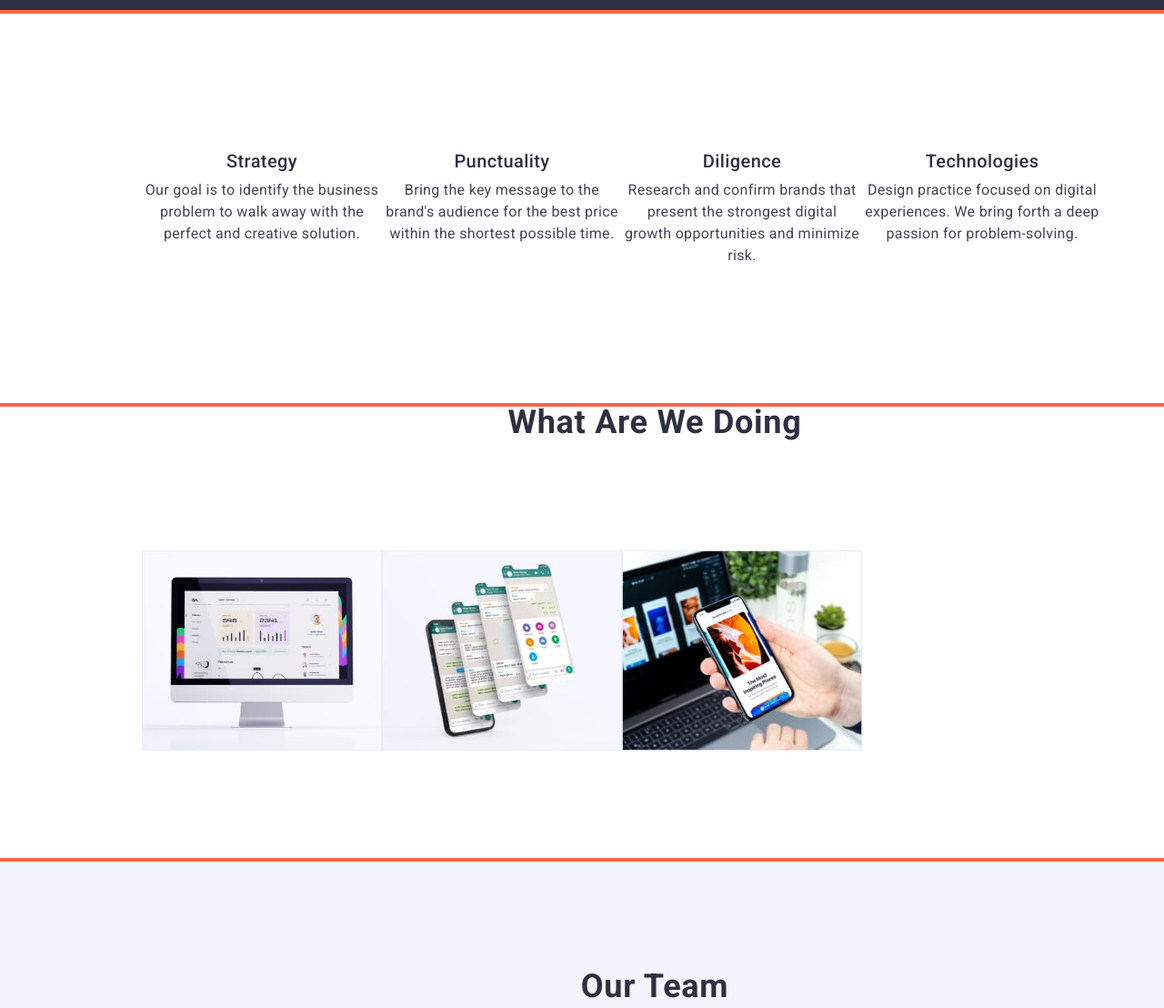
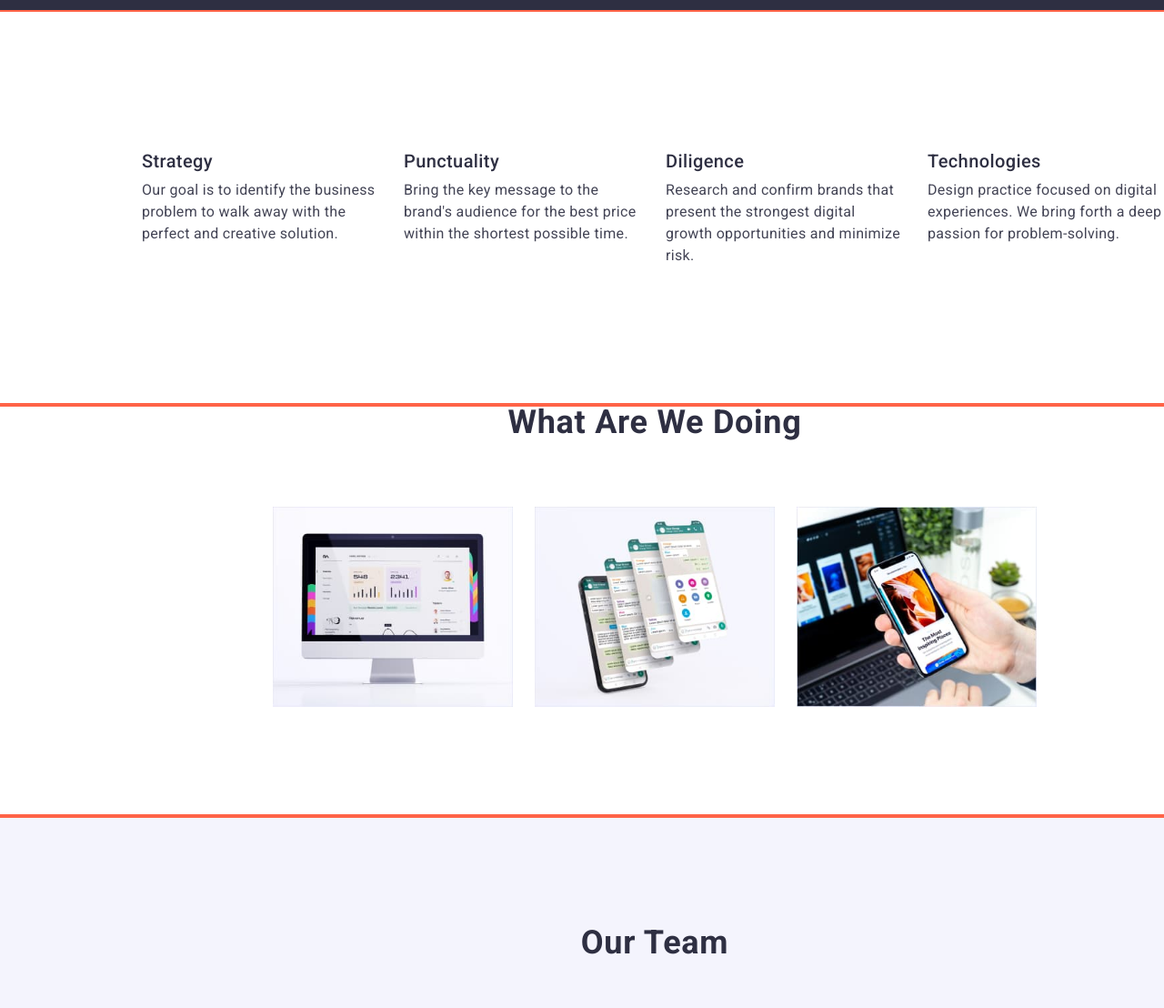
Before and after one commit to demadc/goit-markup-hw-03, a plain HTML site: page index.html in a window 1280 px wide. Shown: the part 660-1768 px from the top of the page at 91% size. Drawn offline with nearby package versions, Linux system fonts and the light colour scheme.

Commit message:
final studio

```diff
--- a/CSS/styles.css
+++ b/CSS/styles.css
@@ -54,8 +54,6 @@ img {
 	width: 1440px;
 	background: var(--white-text-color);
 	border-bottom: 1px solid var(--accent);
-
-	outline: 1px solid tomato;
 }
 
 .header-logo {
@@ -132,8 +130,6 @@ img {
 	height: 600px;
 
 	background-color: var(--dark);
-
-	outline: 2px solid tomato;
 }
 
 .hero-title {
@@ -195,27 +191,34 @@ img {
 
 .section-list.first {
 	display: flex;
+	justify-content: space-between;
 	padding: 120px 156px;
 }
-.first > .section-item {
-	width: calc((100%-72) / 4);
+.advantage .caption {
+	display: block;
+	text-align: left;
 }
+.advantage .caption-text {
+	display: block;
+	text-align: left;
+}
+
 .section-list.second {
 	display: flex;
-	padding: 120px 156px;
+	justify-content: center;
+	gap: 24px;
+	padding-top: 72px;
+	padding-left: 156px;
+	padding-right: 156px;
+	padding-bottom: 120px;
 }
-.second > .section-item {
-	width: calc((100%-48) / 3);
-}
+
 .section-list.third {
 	display: flex;
 	gap: 24px;
 	padding-left: 156px;
 	padding-right: 156px;
 	padding-bottom: 120px;
-}
-.third > .section-item {
-	width: calc((100%-72) / 4);
 }
 
 .section.team {
@@ -314,7 +317,6 @@ img {
 	color: var(--accent);
 
 	display: block;
-
 	padding-bottom: 100px;
 	padding-left: 156px;
 	padding-right: 1020px;
--- a/index.html
+++ b/index.html
@@ -51,30 +51,39 @@
 					<h2 class="section-title" hidden>Advantages</h2>
 					<div class="container">
 					<ul class="section-list first">
+						<div class="advantage item-first" >
 							<li class="section-item">
 								<h3 class="section-item caption">Strategy</h3>
 								<p class="caption-text"
 									>Our goal is to identify the business problem to walk away with the perfect and creative solution.
 								</p>
 							</li>
+						</div>
+						<div class="advantage item-second">
 							<li class="section-item">
 								<h3 class="section-item caption">Punctuality</h3>
 								<p class="caption-text"
 									>Bring the key message to the brand's audience for the best price within the shortest possible time.
 								</p>
 							</li>
+						</div>
+						<div class="advantage item-third">
 							<li class="section-item">
 								<h3 class="section-item caption">Diligence</h3>
 								<p class="caption-text"
 									>Research and confirm brands that present the strongest digital growth opportunities and minimize risk.
 								</p>
 							</li>
+						</div>
+						<div class="advantage item-fourht">
 							<li class="section-item">
 								<h3 class="section-item caption">Technologies</h3>
 								<p class="caption-text"
 									>Design practice focused on digital experiences. We bring forth a deep passion for problem-solving.
 								</p>
 							</li>
+						</div>
+
 					</ul>
 				</div>
 
@@ -82,12 +91,15 @@
 
 			<!--Next section 2-->
 			<section class="section">
-				<h2 class="section-title">What are we doing</h2>
-
+				<div class="container section-second">
+				<h2 class="section-title ">What are we doing</h2>
 				<ul class="section-list second">
+					<div>
 						<li class="section-item">
 							<img class="section-img" src="./images/img-1.jpg" alt="Picture of monitor" width="360" height="300" />
 						</li>
+					</div>
+					<div>
 						<li class="section-item">
 							<img
 								class="section-img"
@@ -97,6 +109,8 @@
 								height="300"
 							/>
 						</li>
+					</div>
+					<div>
 						<li class="section-item">
 							<img
 								class="section-img"
@@ -106,12 +120,16 @@
 								height="300"
 							/>
 						</li>
+					</div>
+
 				</ul>
+				</div>
+
 			</section>
 			<!--Next section 3-->
 			<section class="section team">
+				<div class="container our-team">
 				<h2 class="section-title team">Our Team</h2>
-				<div class="container our-team">
 					<ul class="section-list third">
 						<div class="container team">
 							<li class="section-item">
```
Lines whose indentation alone changed are shown as unchanged.
